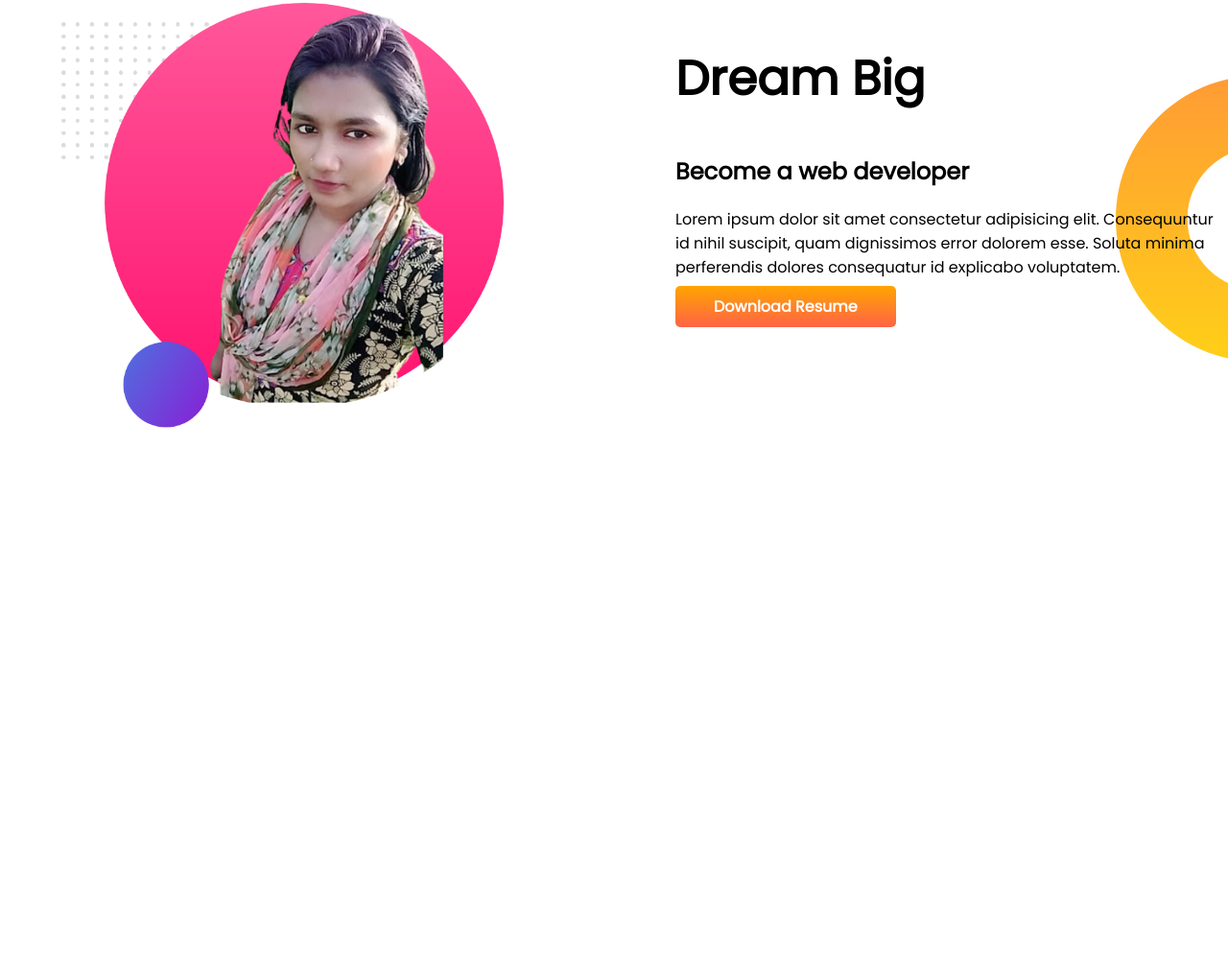
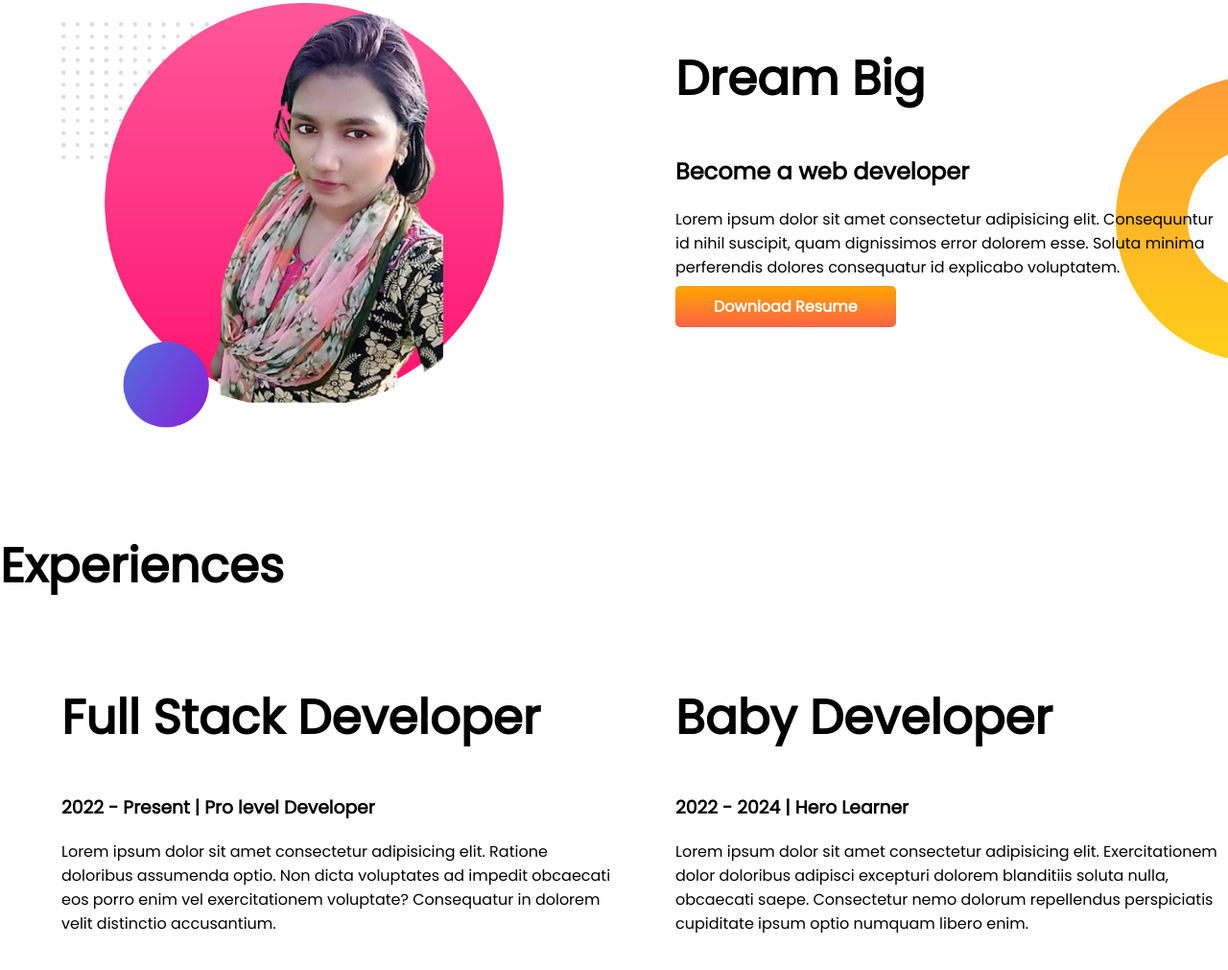
Before and after one commit to btamit/developer-portfolio, a plain HTML site: page index.html in a window 1280 px wide. Shown: the part 635-1646 px from the top of the page at 96% size. Before the commit the page ends 1188 px from the top, so only its background shows below. Drawn offline with Linux system fonts and the light colour scheme.

Commit message:
developer section added

```diff
--- a/index.html
+++ b/index.html
@@ -11,7 +11,7 @@
     <link rel="stylesheet" href="style.css" />
   </head>
   <body>
-    <section class="top-banner">
+    <section class="top-banner flexible-container">
       <div class="half-width">
         <h1>Welcome To</h1>
         <h1><span class="color-orange">Bishojit Toppo Amit</span> World</h1>
@@ -26,7 +26,7 @@
         <img src="images/my-portfolio-bg.png" alt="portfolio-image" />
       </div>
     </section>
-    <section class="dream-big">
+    <section class="dream-big flexible-container">
       <div class="half-width">
         <img src="images/my-background-image.png" alt="portfolio-image" />
       </div>
@@ -34,10 +34,32 @@
         <h1>Dream Big</h1>
         <h2>Become a web developer</h2>
         <p>
-          Lorem ipsum dolor sit amet consectetur adipisicing elit. Consequuntur id nihil suscipit, quam dignissimos error dolorem esse. Soluta minima perferendis dolores consequatur id explicabo voluptatem.
+          Lorem ipsum dolor sit amet consectetur adipisicing elit. Consequuntur id nihil suscipit, quam dignissimos error dolorem esse. Soluta minima
+          perferendis dolores consequatur id explicabo voluptatem.
         </p>
         <a class="link-button" href="https://www.facebook.com/" target="_blank">Download Resume</a>
       </div>
     </section>
+    <section class="experience-area">
+      <h1>Experiences</h1>
+      <div class="flexible-container">
+        <div class="half-width">
+          <h1>Full Stack Developer</h1>
+          <h3>2022 - Present | Pro level Developer</h3>
+          <p>
+            Lorem ipsum dolor sit amet consectetur adipisicing elit. Ratione doloribus assumenda optio. Non dicta voluptates ad impedit obcaecati eos
+            porro enim vel exercitationem voluptate? Consequatur in dolorem velit distinctio accusantium.
+          </p>
+        </div>
+        <div class="half-width">
+          <h1>Baby Developer</h1>
+          <h3>2022 - 2024 | Hero Learner</h3>
+          <p>
+            Lorem ipsum dolor sit amet consectetur adipisicing elit. Exercitationem dolor doloribus adipisci excepturi dolorem blanditiis soluta
+            nulla, obcaecati saepe. Consectetur nemo dolorum repellendus perspiciatis cupiditate ipsum optio numquam libero enim.
+          </p>
+        </div>
+      </div>
+    </section>
   </body>
 </html>
--- a/style.css
+++ b/style.css
@@ -8,7 +8,7 @@ h1{
 .color-orange{
     color:orange;
 }
-section{
+.flexible-container{
     display: flex;
     margin-bottom: 100px;
 }
```
